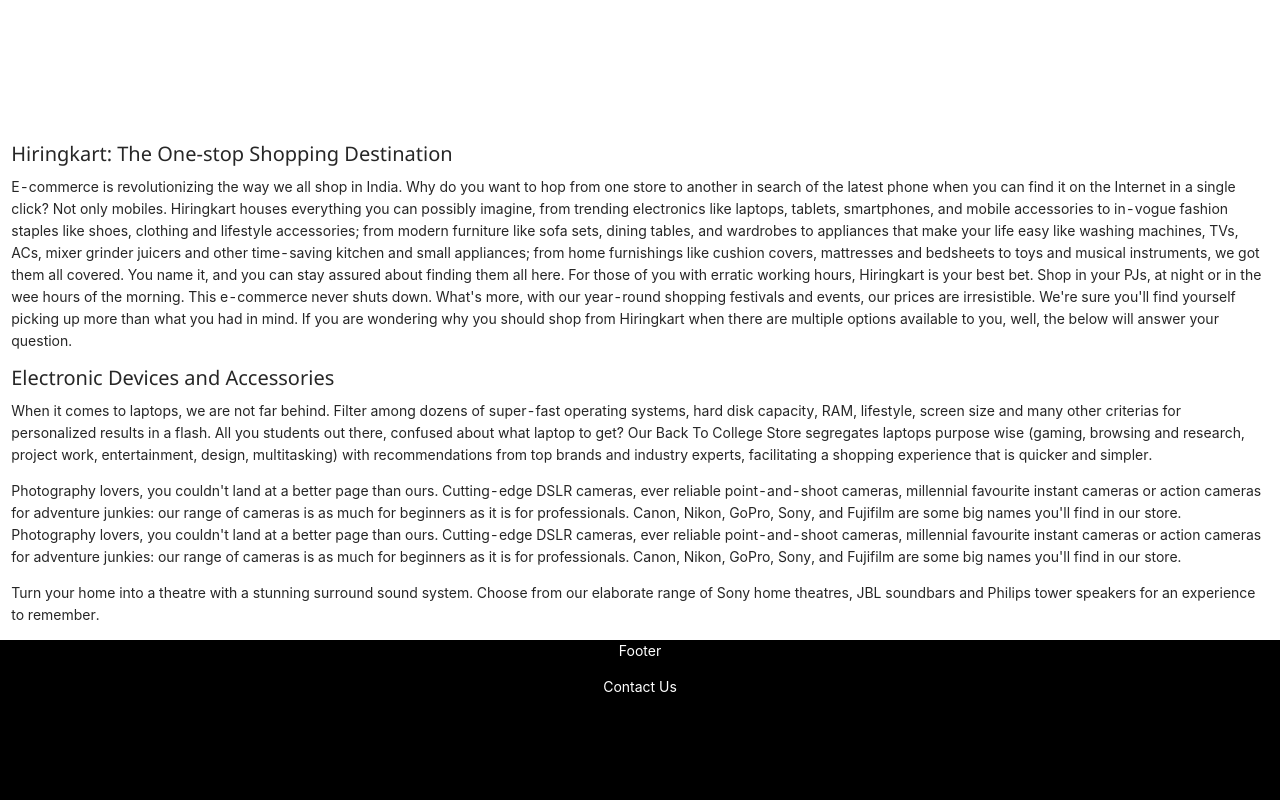
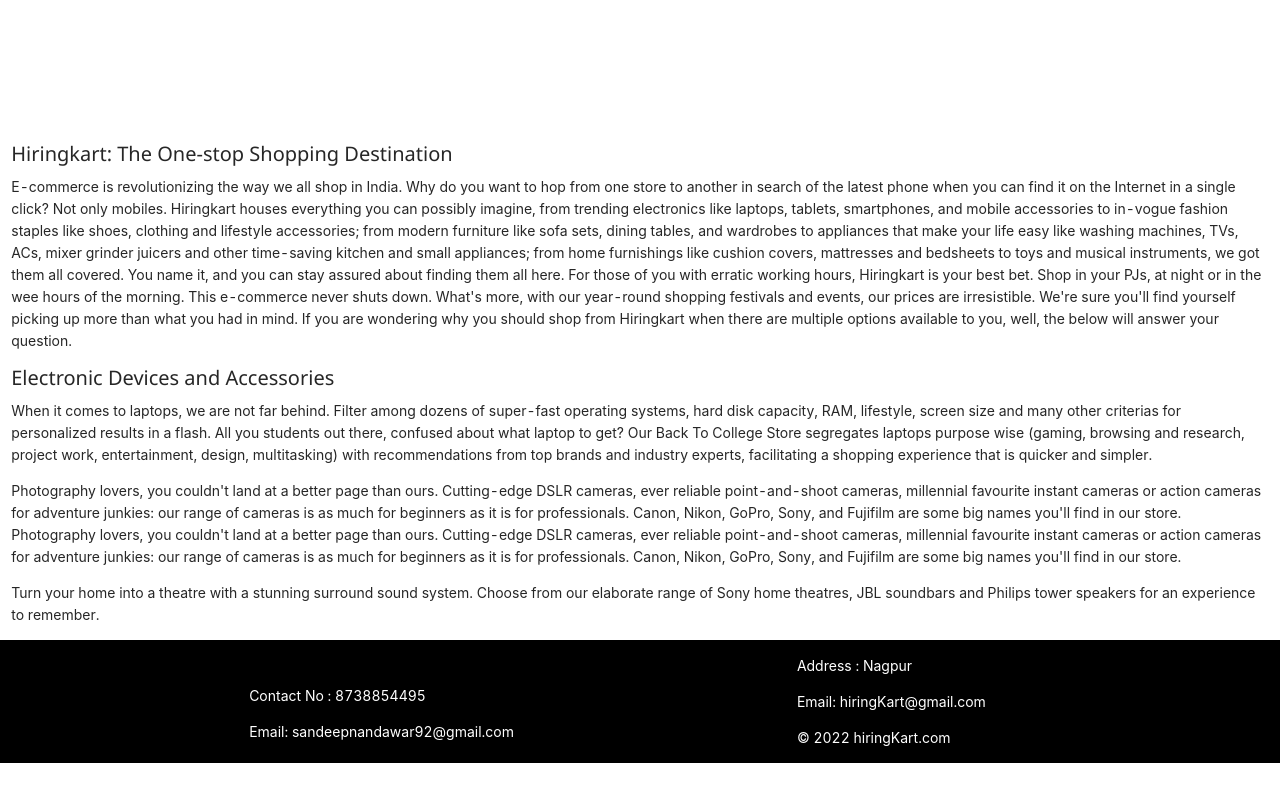
Before and after one commit to Sandeep151-lang/hackathon-2-hiring-product, a React (Create React App) app in the folder client/: page / in a window 1280 px wide. Shown: the part 719-1519 px from the top of the page. After the commit the page ends 1482 px from the top, so only its background shows below. Built offline with nearby package versions, Linux system fonts and the light colour scheme; no server answers.

Commit message:
Update Footer.js

```diff
--- a/client/src/components/Footer.js
+++ b/client/src/components/Footer.js
@@ -3,9 +3,16 @@
 
 const Footer = () => {
     return (
-        <div className='footer'>
-            <p className='text-white text-center'>Footer</p>
-            <p className='text-white text-center'>Contact Us</p>
+        <div className='container-fluid d-flex justify-content-evenly text-white' style={{ 'backgroundColor': 'black' }}>
+            <div>
+                <p className='mt-5'>Contact No : <span>8738854495</span></p>
+                <p>Email: sandeepnandawar92@gmail.com</p>
+            </div>
+            <div>
+                <p className='mt-3 mx-5'>Address : Nagpur</p>
+                <p className='mx-5'>Email: hiringKart@gmail.com</p>
+                <p className='mx-5'>&#169; 2022  hiringKart.com</p>
+            </div>
         </div>
     )
 }
```
